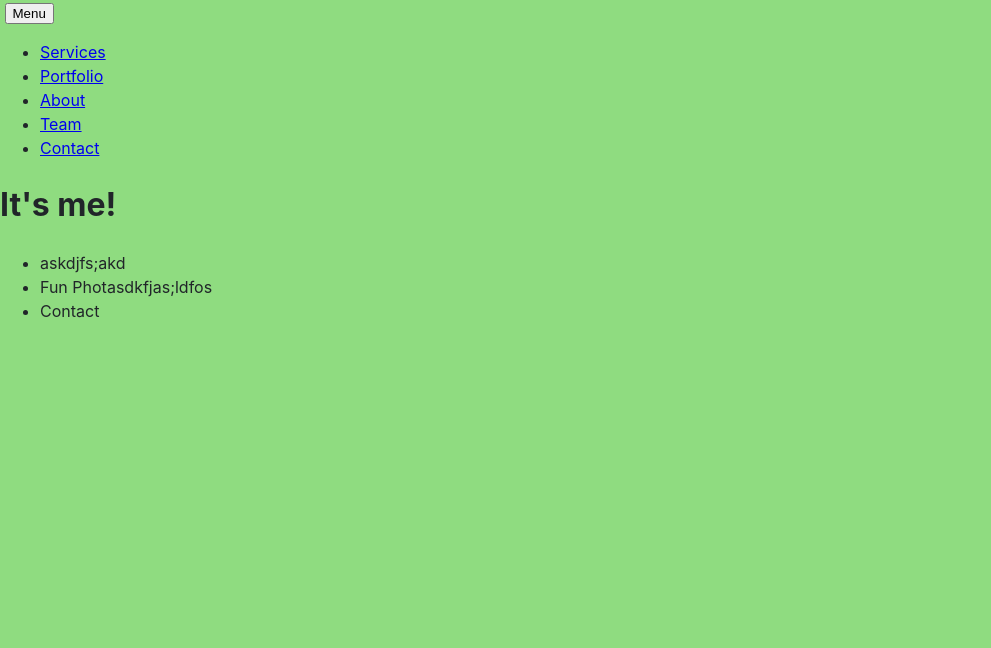
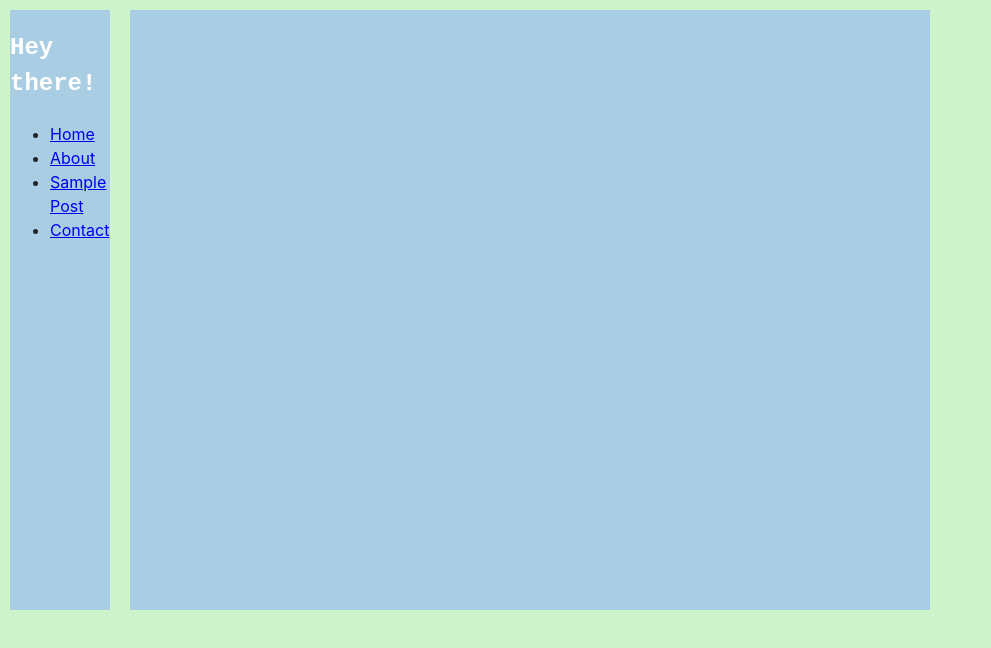
Before and after one commit to sarmini1/sarmini1.github.io, a plain HTML site: page learninghtml.html in a window 1280 px wide. Shown: the whole page, without its empty margins (0-991 px from the left). Drawn offline with Linux system fonts and the light colour scheme.

Commit message:
latest updates as of 4:30 on sat

```diff
--- a/learninghtml.html
+++ b/learninghtml.html
@@ -8,37 +8,33 @@
 </head>
 <body>
 
-    <nav class="navbar navbar-expand-lg navbar-dark fixed-top" id="mainNav">
-        <div class="container">
-            <a class="navbar-brand js-scroll-trigger" href="#page-top"><img src="assets/img/navbar-logo.svg" alt="" /></a>
-            <button class="navbar-toggler navbar-toggler-right" type="button" data-toggle="collapse" data-target="#navbarResponsive" aria-controls="navbarResponsive" aria-expanded="false" aria-label="Toggle navigation">
-                Menu
-                <i class="fas fa-bars ml-1"></i>
-            </button>
-            <div class="collapse navbar-collapse" id="navbarResponsive">
-                <ul class="navbar-nav text-uppercase ml-auto">
-                    <li class="nav-item"><a class="nav-link js-scroll-trigger" href="#services">Services</a></li>
-                    <li class="nav-item"><a class="nav-link js-scroll-trigger" href="#portfolio">Portfolio</a></li>
-                    <li class="nav-item"><a class="nav-link js-scroll-trigger" href="#about">About</a></li>
-                    <li class="nav-item"><a class="nav-link js-scroll-trigger" href="#team">Team</a></li>
-                    <li class="nav-item"><a class="nav-link js-scroll-trigger" href="#contact">Contact</a></li>
-                </ul>
-            </div>
+    <div class= "flexbox-container">
+        <div class= "flexbox-item flexbox-item-1">
+            <h2 class="main_header">
+                Hey there!
+            </h2>
+            <ul class="navbar-nav ml-auto">
+                <li class="nav-item">
+                  <a class="nav-link" href="index.html">Home</a>
+                </li>
+                <li class="nav-item">
+                  <a class="nav-link" href="about.html">About</a>
+                </li>
+                <li class="nav-item">
+                  <a class="nav-link" href="post.html">Sample Post</a>
+                </li>
+                <li class="nav-item">
+                  <a class="nav-link" href="contact.html">Contact</a>
+                </li>
+              </ul>
         </div>
-    </nav>
+        <div class= "flexbox-item flexbox-item-2">
 
-    <header>
-       <h1>It's me!</h1>
-    </header>
-    <nav>
-        <ul>
-            <li>askdjfs;akd</li>
-            <li>Fun Photasdkfjas;ldfos</li>
-            <li>Contact</li>
-        </ul>
-    </nav>
+        </div>
 
 
 
+    </div>
+
 </body>
 </html>
--- a/style.css
+++ b/style.css
@@ -1,5 +1,22 @@
-#container {
-    font-size: 16px;
+.flexbox-container {
+    display: flex;
+    flex-direction: row;
+}
+
+.flexbox-item {
+    width: 100px;
+    margin: 10px;
+    border: 3px salmon;
+    background-color: rgba(152, 186, 237, 0.666);
+}
+
+.flexbox-item-1 {
+    min-height: 500px;
+}
+
+.flexbox-item-2 {
+    min-width: 800px;
+    min-height: 600px;
 }
 
 body {
@@ -10,7 +27,7 @@ body {
     line-height: 1.5;
     color: #212529;
     text-align: left;
-    background-color: rgb(143, 220, 128);
+    background-color: rgba(197, 242, 197, 0.831);
   }
 
 .main_heading {
@@ -24,5 +41,6 @@ body {
 }
 .main_header,
 .main_footer {
-  color: red;
+  color: rgb(255, 255, 255);
+  font-family: 'Courier New', Courier, monospace;
 }
```
